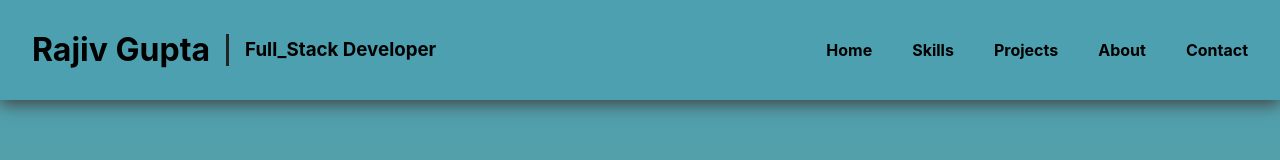
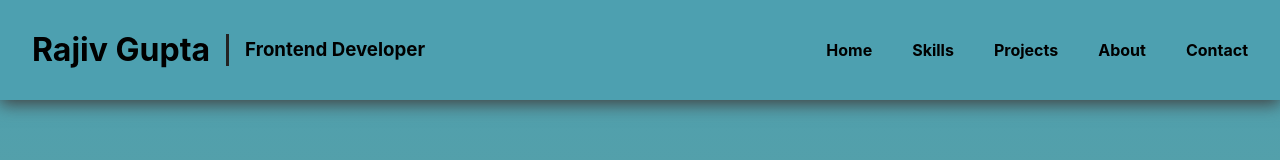
Before and after one commit to rajivgupta1/Final_Personal_website, a React (Create React App) app: page / in a window 1280 px wide. Shown: the top 160 px of the page. Built offline with nearby package versions, Linux system fonts and the light colour scheme.

Commit message:
Update Header.js

```diff
--- a/src/Components/Header/Header.js
+++ b/src/Components/Header/Header.js
@@ -13,7 +13,7 @@ const Header = ({ setShowScreen }) => {
   <div class='linedis'>
   </div>
   <div>
-    <h3 class="line">Full_Stack Developer</h3>
+    <h3 class="line">Frontend Developer</h3>
   </div>
 </div>
 
```
